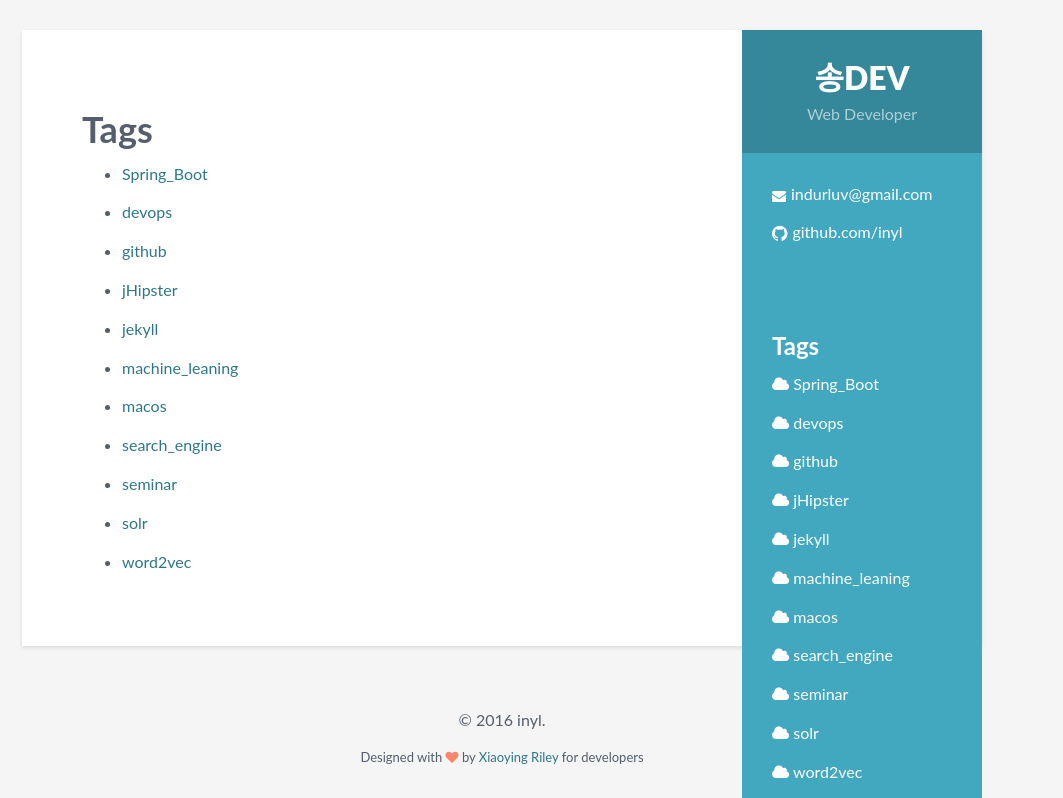
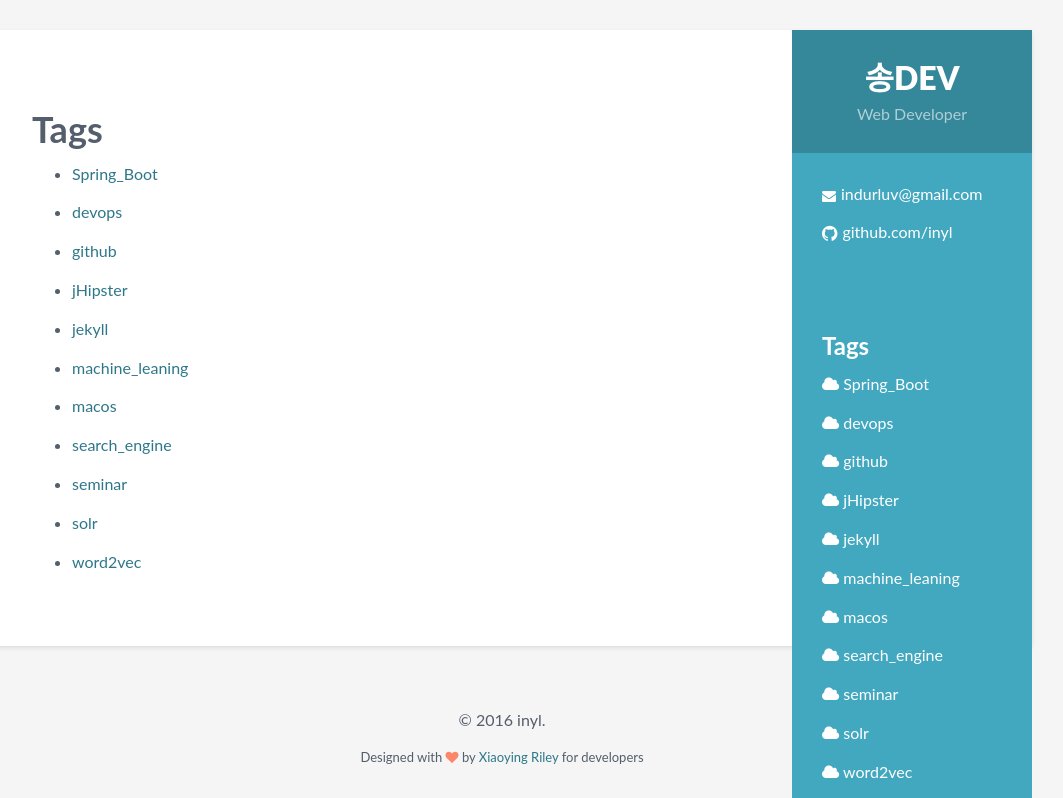
Before and after one commit to inyl/inyl.github.io, a Jekyll site: the page built from tags.md, in a window 1280 px wide. Shown: the top 798 px of the page, without its empty margins (138-1201 px from the left). Built offline with Jekyll 4.4.1, drawn with Linux system fonts in a browser that asks for light colours; grey boxes are pictures that could not be loaded.

Commit message:
폭 넓힘

```diff
--- a/assets/css/styles.css
+++ b/assets/css/styles.css
@@ -44,7 +44,7 @@ p {
 }
 .wrapper {
   background: #42A8C0;
-  max-width: 960px;
+  max-width: 1060px;
   margin: 0 auto;
   position: relative;
   -webkit-box-shadow: 0px 2px 4px rgba(0, 0, 0, 0.1);
```
